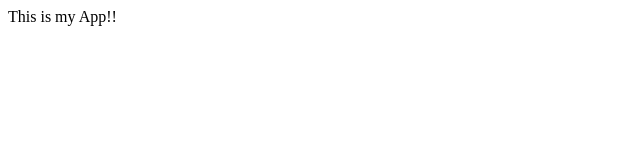
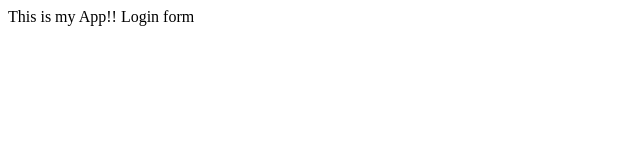
Before and after one commit to anitsachdeva/myappsample, a plain HTML site: page index.html in a window 1280 px wide. Shown: the full height of the page, 0-640 px from the left. Drawn offline with Linux system fonts and the light colour scheme.

Commit message:
login form

```diff
--- /dev/null
+++ b/dr1/app1.js
@@ -0,0 +1 @@
+console.log(123)
--- a/index.html
+++ b/index.html
@@ -4,5 +4,6 @@
   </head>
   <body>
     This is my App!!
+    Login form
   </body>
 </html>
```
Also changed, not shown: login.html (added, +1 -0 lines), 1 other file.
